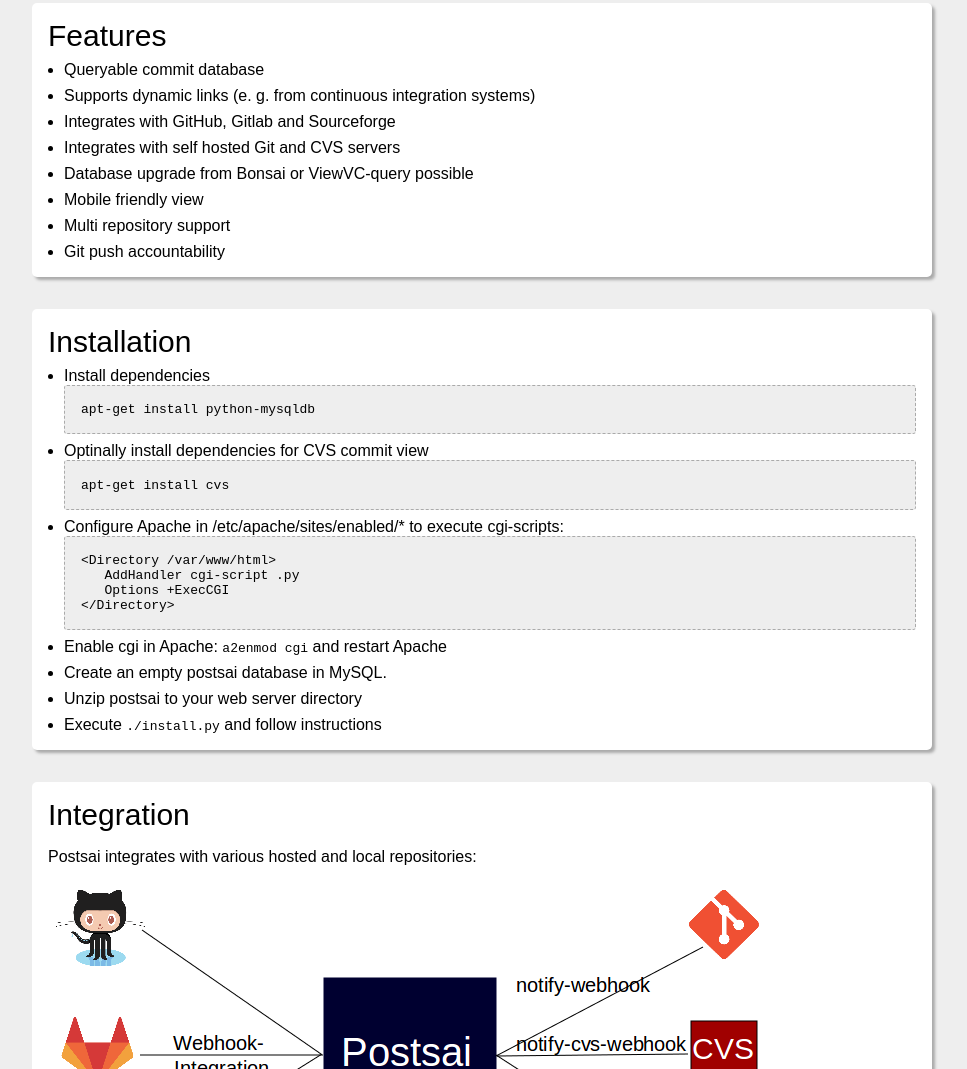
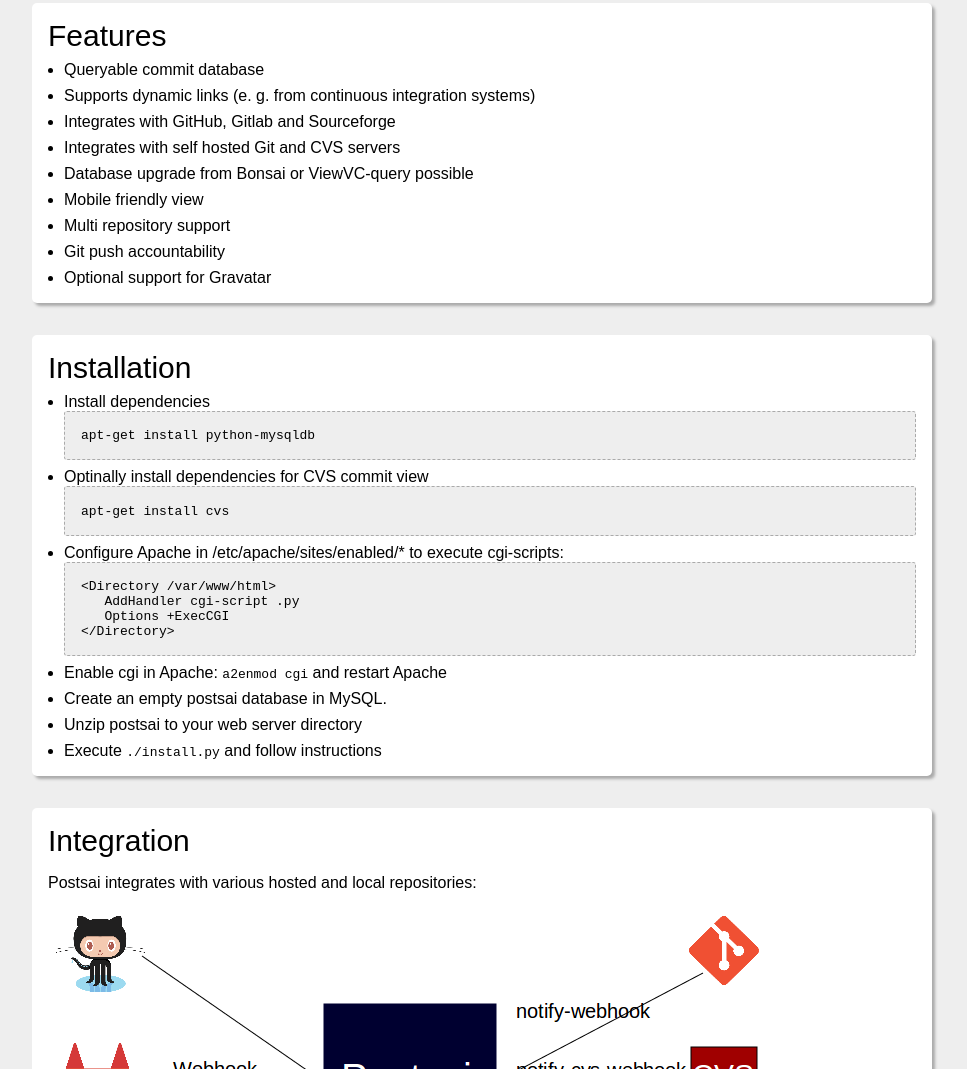
Before and after one commit to postsai/postsai.github.io, a plain HTML site: page index.html in a window 1280 px wide. Shown: the part 1067-2136 px from the top of the page, without its empty margins (158-1125 px from the left). Drawn offline with Linux system fonts and the light colour scheme.

Commit message:
updated feature list

```diff
--- a/index.html
+++ b/index.html
@@ -155,6 +155,7 @@ pre {
 <li> Mobile friendly view
 <li> Multi repository support
 <li> Git push accountability
+<li> Optional support for Gravatar
 </ul>
 </section>
 
```
